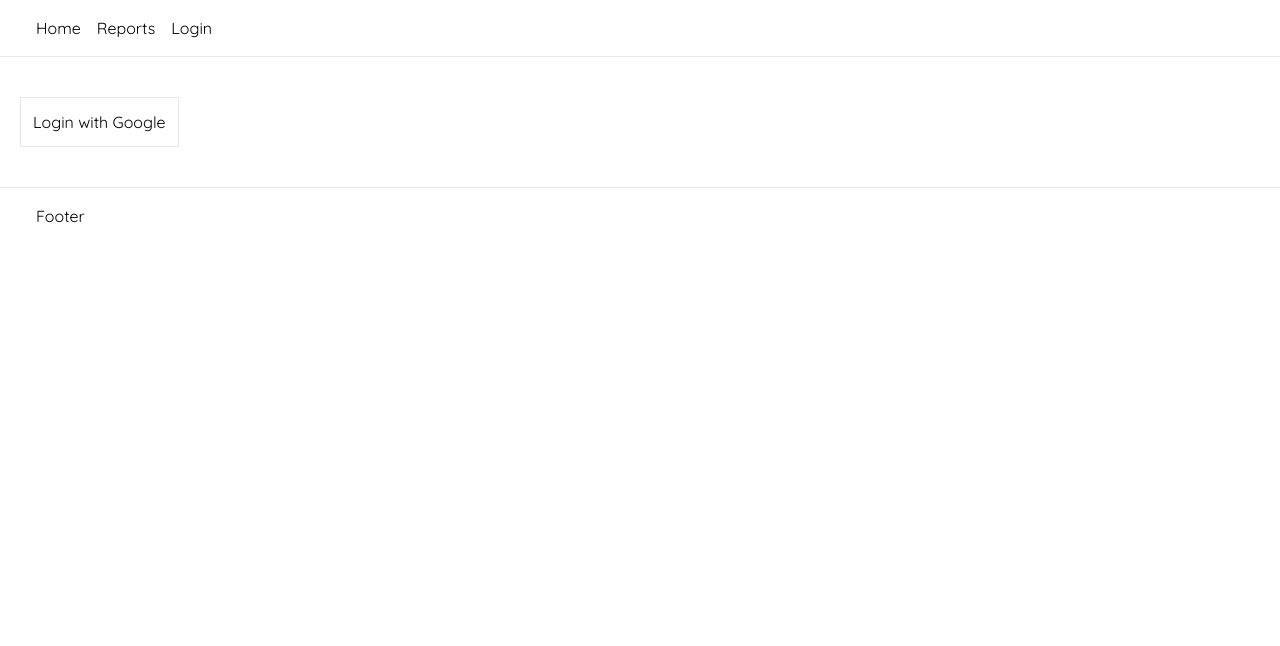
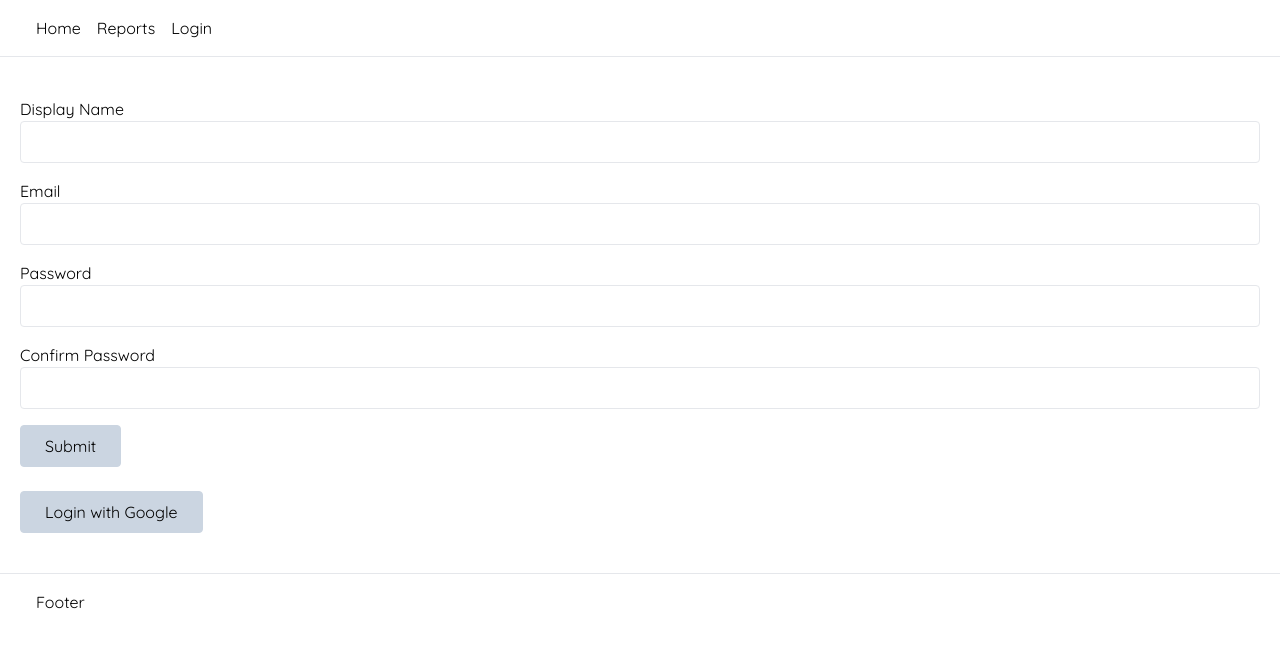
Before and after one commit to pateldhaval/shopsimply, a React (Vite) app: page /login in a window 1280 px wide. Shown: the top 646 px of the page. Built offline with nearby package versions, Linux system fonts and the light colour scheme; no server answers.

Commit message:
Signup form added and styling

```diff
--- /dev/null
+++ b/src/components/Button/Button.tsx
@@ -0,0 +1,16 @@
+// import './Button.css';
+
+interface Props extends React.ButtonHTMLAttributes<HTMLButtonElement> {
+	children: React.ReactNode;
+}
+
+export const Button: React.FC<Props> = (props) => {
+	return (
+		<button
+			className='py-2 px-6 rounded border border-slate-300 bg-slate-300'
+			{...props}
+		>
+			{props.children}
+		</button>
+	);
+};
--- /dev/null
+++ b/src/components/Button/index.ts
@@ -0,0 +1 @@
+export * from './Button';
--- a/src/components/Counter/Counter.tsx
+++ b/src/components/Counter/Counter.tsx
@@ -1,6 +1,7 @@
 // import './Counter.css';
 import { useState } from 'react';
 
+import { Button } from '@/components/Button';
 import { Section } from '@/components/Section';
 
 interface Props {
@@ -13,9 +14,9 @@ export const Counter: React.FC<Props> = (props) => {
 	return (
 		<>
 			<Section>
-				<button type='button' onClick={() => setCount((count) => count + 1)}>
+				<Button type='button' onClick={() => setCount((count) => count + 1)}>
 					Count: {count}
-				</button>
+				</Button>
 			</Section>
 		</>
 	);
--- /dev/null
+++ b/src/components/Input/Input.tsx
@@ -0,0 +1,16 @@
+// import './Input.css';
+
+interface Props extends React.InputHTMLAttributes<HTMLInputElement> {
+	// children: React.ReactNode;
+	label?: string;
+}
+
+export const Input: React.FC<Props> = (props) => {
+	const { label } = props;
+	return (
+		<div>
+			<label className='block'>{label}</label>
+			<input className='w-full border rounded py-2 px-4' {...props} />
+		</div>
+	);
+};
--- /dev/null
+++ b/src/components/Input/index.ts
@@ -0,0 +1 @@
+export * from './Input';
--- /dev/null
+++ b/src/components/Signup/Signup.tsx
@@ -0,0 +1,75 @@
+// import './Signup.css';
+
+import { useState } from 'react';
+
+import { SignupFormFields } from '@/app/types';
+import { Button } from '@/components/Button';
+import { Input } from '@/components/Input';
+
+const initialFormFields: SignupFormFields = {
+	displayName: '',
+	email: '',
+	password: '',
+	confirmPassword: ''
+};
+
+interface Props {
+	// children: React.ReactNode;
+}
+
+export const Signup: React.FC<Props> = (props) => {
+	const [formFields, setFormFields] = useState(initialFormFields);
+
+	const handleSubmit = (event: any) => {
+		event.preventDefault();
+		console.log(event.target);
+		handleReset();
+	};
+
+	const handleChange = (event: any) => {
+		const { name, value } = event.target;
+		setFormFields({ ...formFields, [name]: value });
+	};
+
+	const handleReset = () => {
+		setFormFields(initialFormFields);
+	};
+
+	return (
+		<>
+			<form onSubmit={handleSubmit} className='space-y-4'>
+				<Input
+					label='Display Name'
+					type='text'
+					name='displayName'
+					value={formFields.displayName}
+					onChange={handleChange}
+				/>
+				<Input
+					label='Email'
+					type='email'
+					name='email'
+					value={formFields.email}
+					onChange={handleChange}
+				/>
+				<Input
+					label='Password'
+					type='password'
+					name='password'
+					value={formFields.password}
+					onChange={handleChange}
+				/>
+				<Input
+					label='Confirm Password'
+					type='password'
+					name='confirmPassword'
+					value={formFields.confirmPassword}
+					onChange={handleChange}
+				/>
+				<div>
+					<Button>Submit</Button>
+				</div>
+			</form>
+		</>
+	);
+};
--- /dev/null
+++ b/src/components/Signup/index.ts
@@ -0,0 +1 @@
+export * from './Signup';
--- a/src/pages/login.tsx
+++ b/src/pages/login.tsx
@@ -1,4 +1,6 @@
+import { Button } from '@/components/Button';
 import { Section } from '@/components/Section';
+import { Signup } from '@/components/Signup';
 import { createProfileFromAuth, loginWithGooglePopup } from '@/utils/firebase/firebase.util';
 
 const Login = () => {
@@ -16,9 +18,9 @@ const Login = () => {
 	return (
 		<>
 			<Section>
-				<button className='border p-3' onClick={loginWithGoogle}>
-					Login with Google
-				</button>
+				<Signup />
+				<br />
+				<Button onClick={loginWithGoogle}>Login with Google</Button>
 			</Section>
 		</>
 	);
```
Also changed, not shown: src/app/types.ts (+7 -0 lines).
